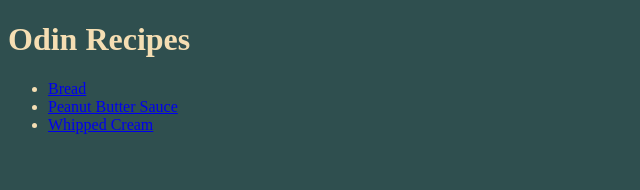
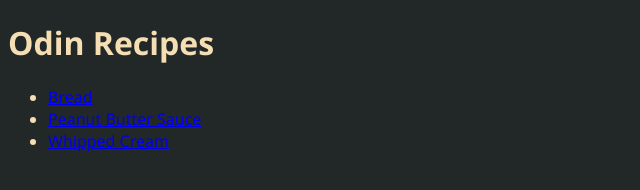
Before and after one commit to tfalasco/odin-recipes, a plain HTML site: page index.html in a window 1280 px wide. Shown: the whole page, without its empty margins (0-640 px from the left). Drawn offline with Linux system fonts and the light colour scheme.

Commit message:
Improve overall style
This change darkens the background and changes the font family to
sans-serif.

```diff
--- a/css/styles.css
+++ b/css/styles.css
@@ -1,4 +1,5 @@
 body {
     color:wheat;
-    background-color:darkslategray;
+    background-color:rgb(34, 40, 40);
+    font-family: 'Segoe UI', Tahoma, Geneva, Verdana, sans-serif;
 }
```
